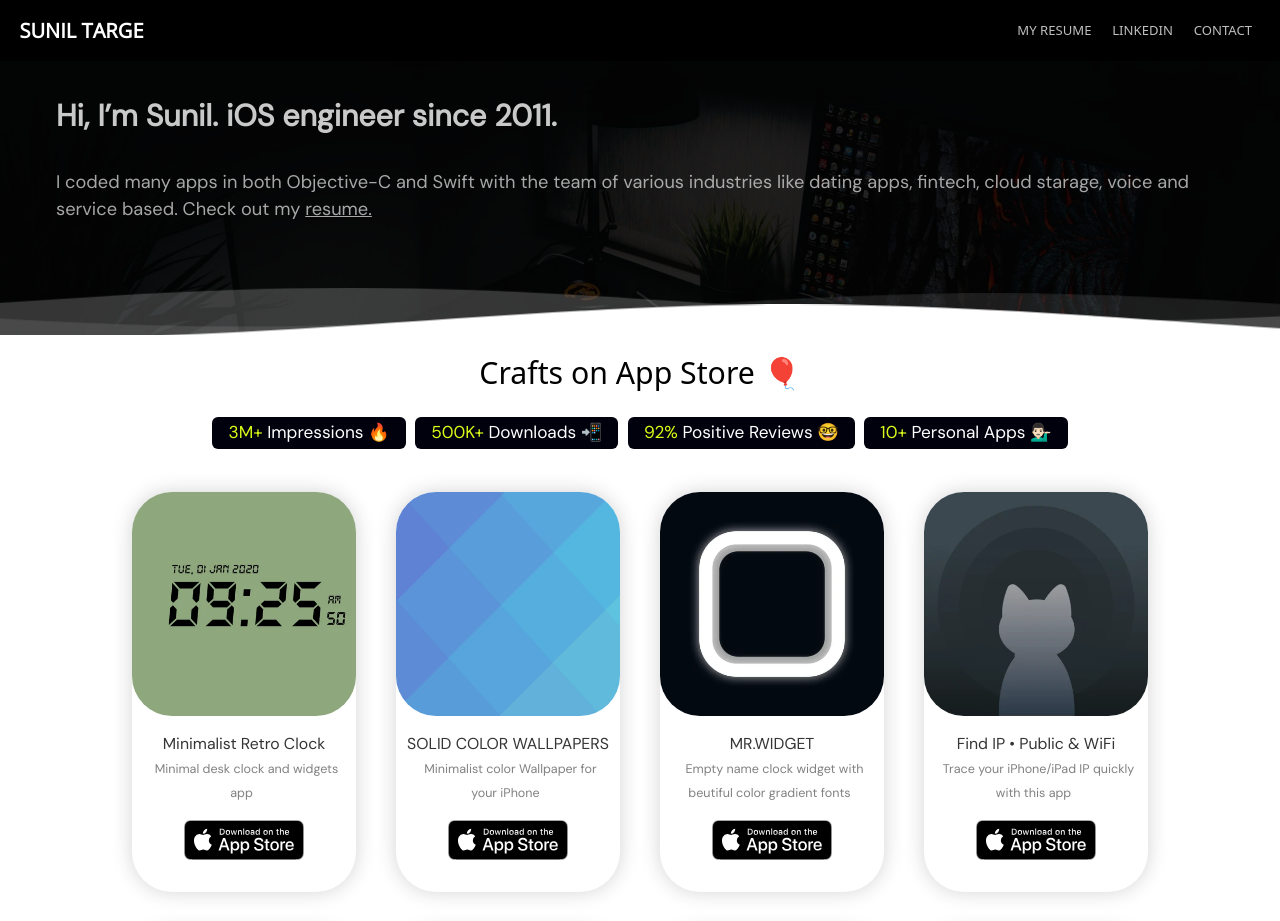
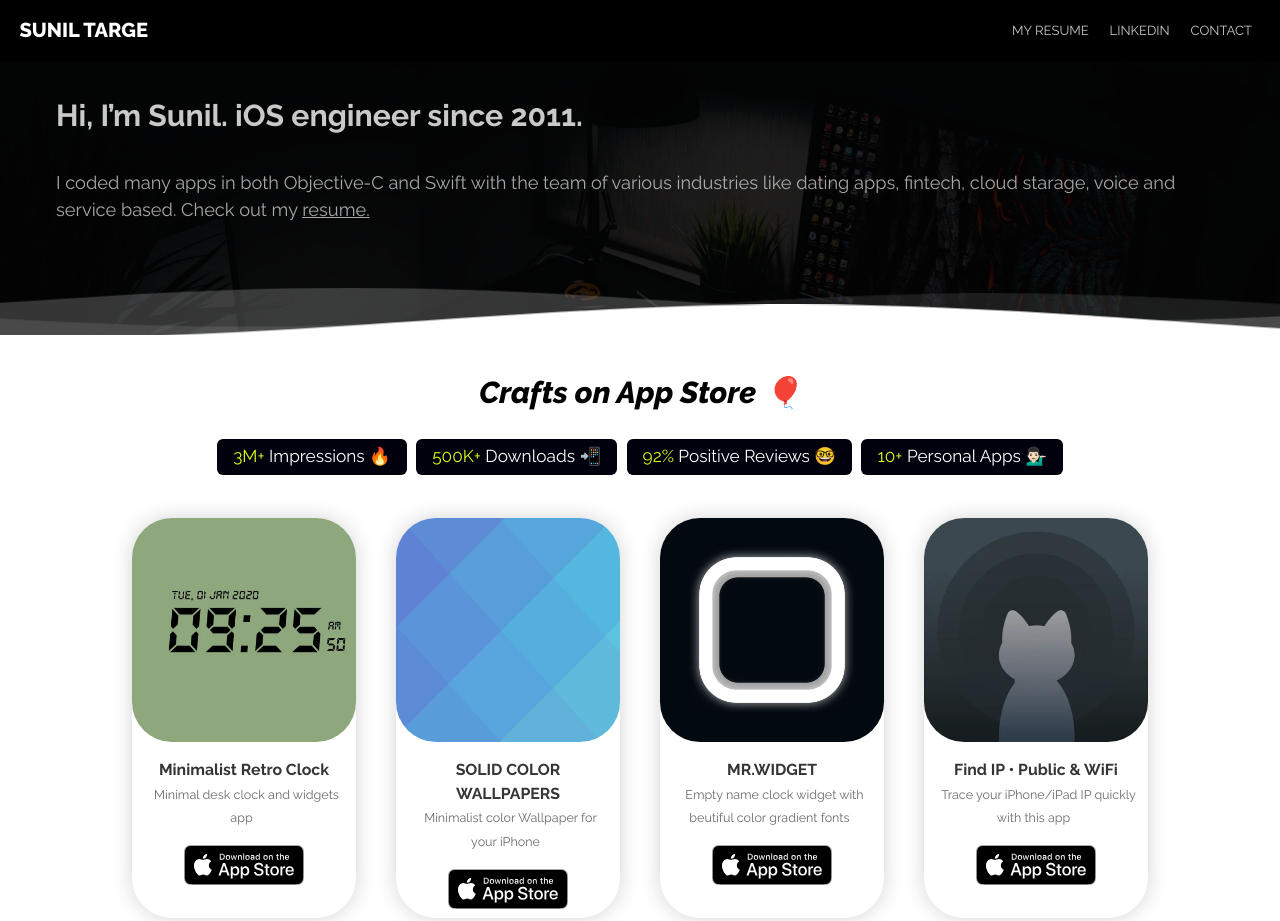
Before and after one commit to surajmurtadak/appsportfolio, a plain HTML site: page home.html in a window 1280 px wide. Shown: the top 921 px of the page. Drawn offline with nearby package versions, Linux system fonts and the light colour scheme.

Commit message:
font changed & one more app added

```diff
--- a/css/home.css
+++ b/css/home.css
@@ -1,3 +1,5 @@
+/* under-maintenace */
+
 /* navbar code */
 .navbar-bg {
   background: #000000;
@@ -8,8 +10,8 @@
 .navbar-name {
   padding: calc(1px + 0.5vw);
   font-size: calc(15px + 0.4vw);
-  font-family: "Open Sans";
-  font-weight: 600;
+  font-family: "Raleway", sans-serif;
+  font-weight: 800;
   color: #ffffff;
 }
 .nav-margin {
@@ -27,20 +29,20 @@
 
 .nav-text-align {
   display: -webkit-box;
-  /* display: flex; */
   justify-content: flex-end;
-  /* -webkit-box-align: end; */
 }
 
 .nav-text-color {
+  font-family: "Raleway", sans-serif;
+  font-weight: 400;
   padding: 0.3125rem 0rem;
   /* padding-bottom: 0.3125rem; */
   margin-right: 1rem;
   text-decoration: none;
   font-size: calc(8px + 0.4vw);
-  line-height: 0.938rem;
+  /* line-height: 0.938rem; */
   margin-left: 0.3rem;
-  color: #bebebe;
+  color: #c7c7c7;
 }
 
 /* nav bar toggler */
@@ -84,9 +86,6 @@
 }
 
 /* header section */
-header::before {
-  content: "";
-}
 
 .header-section {
   width: auto;
@@ -95,9 +94,9 @@ header::before {
 }
 
 .header1 {
-  font-family: "DM Sans";
+  font-family: "Raleway", sans-serif;
   font-style: normal;
-  font-weight: bold;
+  font-weight: 700;
   font-size: calc(20px + 0.8vw);
   margin-top: calc(70px + 1vw);
   margin-bottom: calc(18px + 1vw);
@@ -105,8 +104,9 @@ header::before {
 }
 
 .header2 {
-  font-family: "DM Sans";
+  font-family: "Raleway", sans-serif;
   font-style: normal;
+  font-weight: 400;
   font-size: calc(8px + 0.8vw);
   color: rgba(204, 204, 204, 0.815);
 }
@@ -157,14 +157,14 @@ header::before {
 #hero {
   width: 100%;
   background: url("https://surajmurtadak.github.io/appsportfolio/icons/image2.png");
-  /* position: relative; */
+  position: relative;
   background-size: cover;
   padding: 10px 0 0 0;
   border: none;
 }
 #hero:before {
   content: "";
-  /* position: absolute; */
+  position: absolute;
   bottom: 0;
   top: 0;
   left: 0;
@@ -254,10 +254,14 @@ header::before {
 /* progress list */
 
 .my-apps-font {
+  font-family: "Raleway", sans-serif;
+  font-weight: 800;
+  font-style: italic;
   text-align: center;
   background-color: rgb(255, 255, 255);
   height: 3.8rem;
   font-size: calc(20px + 0.8vw);
+  margin: 1.3rem 0rem 1.1rem 0rem;
   color: rgb(0, 0, 0);
   padding-top: 1.2rem;
 }
@@ -273,14 +277,14 @@ header::before {
   margin: 0.3rem;
   background-color: rgb(1, 1, 14);
   color: #ffffff;
-  padding: 0.2rem 1rem;
+  padding: 0.3rem 1rem;
   width: auto;
   height: auto;
   text-align: center;
-  font-family: "DM Sans";
+  font-family: "Raleway", sans-serif;
   font-style: normal;
   font-size: calc(7px + 0.8vw);
-  font-weight: 200;
+  font-weight: 400;
   border-radius: 6px;
 }
 .para-color {
@@ -329,7 +333,8 @@ header::before {
   text-align: center;
 }
 .app-text-content {
-  font-family: "DM Sans";
+  font-family: "Raleway", sans-serif;
+  font-weight: 700;
   font-style: normal;
   font-size: calc(12px + 0.3vw);
   height: auto;
@@ -342,7 +347,8 @@ header::before {
 .app-text-content span {
   font-size: calc(10px + 0.2vw);
   margin: 0px 5px;
-  color: #616161cc;
+  font-weight: 400;
+  color: #464646cc;
 }
 p {
   margin: 0.2rem 0.5rem 1rem 0.5rem;
--- a/home.html
+++ b/home.html
@@ -1,3 +1,5 @@
+<!-- under-maintenance -->
+
 <!DOCTYPE html>
 <html lang="en">
   <head>
@@ -13,6 +15,9 @@
       href="https://fonts.googleapis.com/css?family=Open Sans|DM Sans"
       rel="stylesheet"
     />
+    <link rel="preconnect" href="https://fonts.googleapis.com">
+    <link rel="preconnect" href="https://fonts.gstatic.com" crossorigin>
+    <link href="https://fonts.googleapis.com/css2?family=Raleway:ital,wght@0,100;0,400;0,700;0,800;1,800&display=swap" rel="stylesheet">
 
     <!--Boostrap CSS and JavaScript linking -->
 
@@ -446,6 +451,29 @@
         </div>
       </div>
 
+      <div class="app-content">
+        <div class="inner-app">
+          <img
+            src="https://surajmurtadak.github.io/appsportfolio/icons/smallTalk.webp"
+            alt="app icon"
+            class="app-logo-img"
+          />
+          <div class="app-text-content">
+            <p>
+              Emotions on 1 tap <br>
+              <span>App for deaf people to show emotions or simply use in a crowd or in a noisy place</span>
+            </p>
+            <div class="app-store-button">
+              <a
+                href="https://apps.apple.com/us/app/small-talk-emotions-on-1-tap/id1592827449" target="_blank"
+                ><img
+                  src="https://surajmurtadak.github.io/appsportfolio/icons/Download_on_the_App_Store_Badge_US-UK_RGB_blk_092917.svg"
+              /></a>
+            </div>
+          </div>
+        </div>
+      </div>
+
     </div>
 
           <!-- footer section  -->
```
Also changed, not shown: icons/smallTalk.webp (added).
